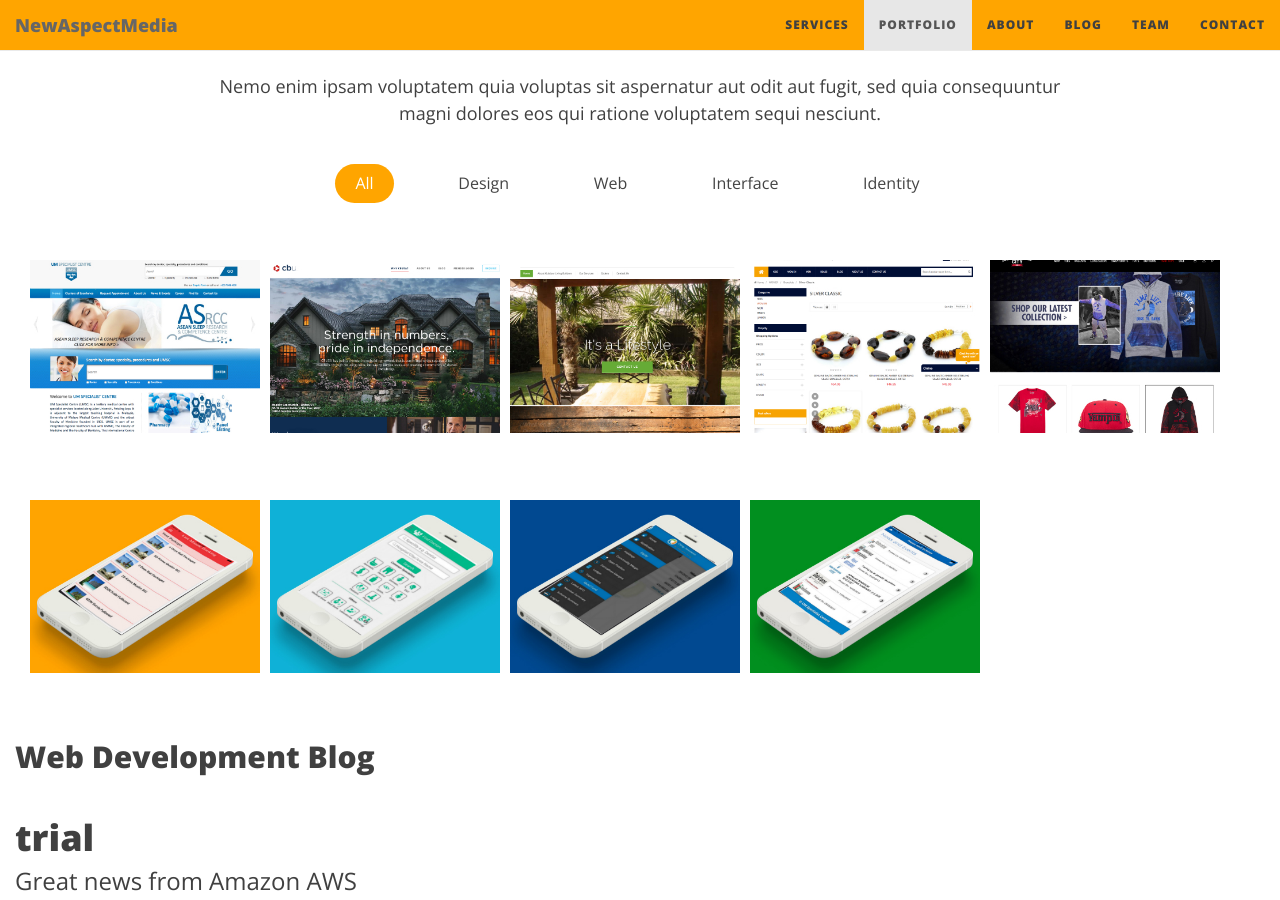
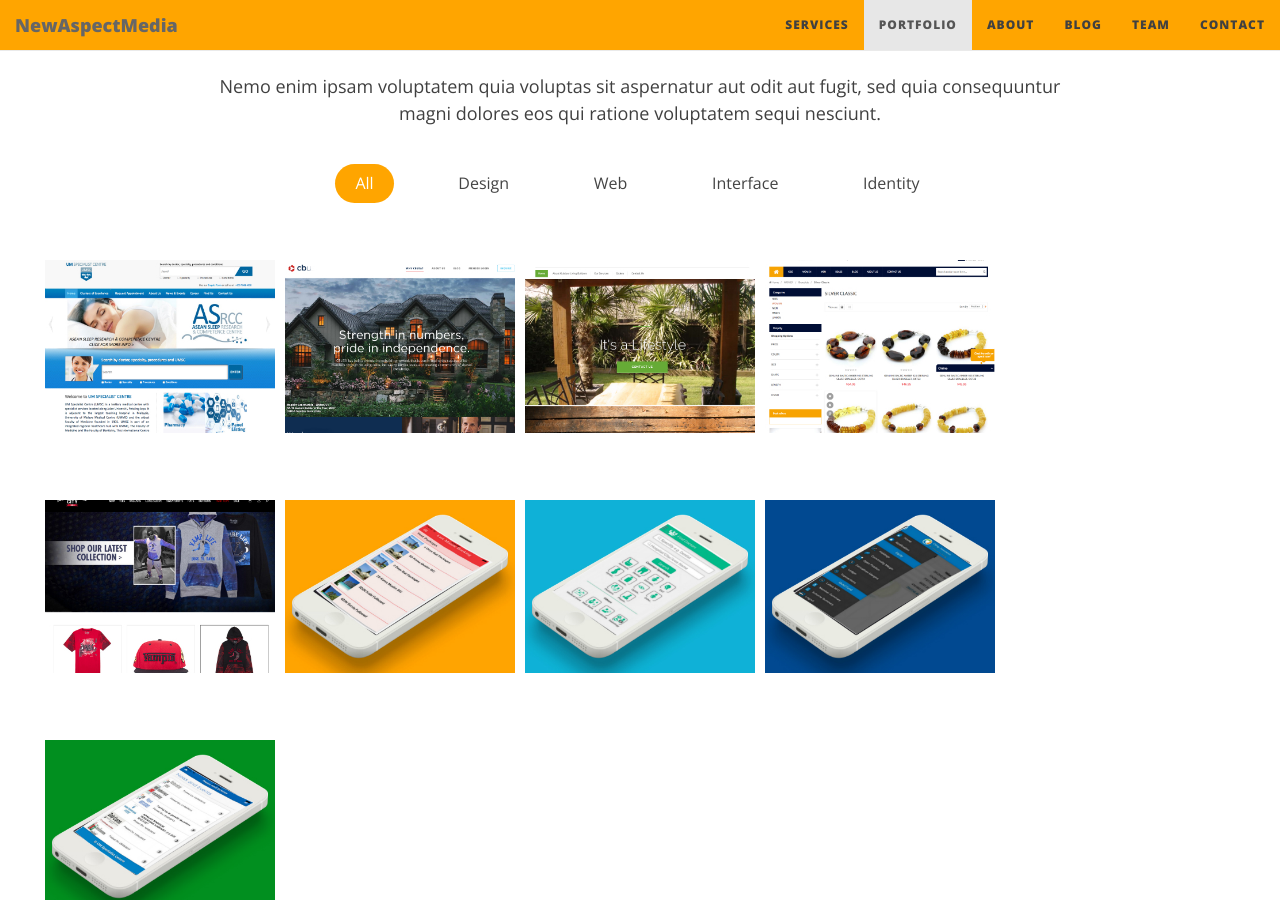
Before and after one commit to newmedia77/appxnam, a Jekyll site: the page built from index.html, in a window 1280 px wide and 900 px high, scrolled down 2914 px. Built offline with Jekyll 4.4.1, drawn with Linux system fonts in a browser that asks for light colours; nearby versions of some CDN libraries; the list of posts is cut into pages by our own code.

Commit message:
andreas
container fluid port

```diff
--- a/index.html
+++ b/index.html
@@ -252,6 +252,8 @@
         </section><!-- /.case-study-section -->
 
         <!-- Portfolio Section -->
+        <div class="container-fluid">
+            <div class="row">
         <section id="portfolio" class="portfolio-section section-padding">
             <div class="container">
                 <div class="row">
@@ -335,6 +337,8 @@
                 </div>
             </div><!-- portfolio-container -->
         </section><!-- /.portfolio-section -->
+    </div>
+    </div>
 
         <!-- map-section -->
         <section class="map-section">
```
